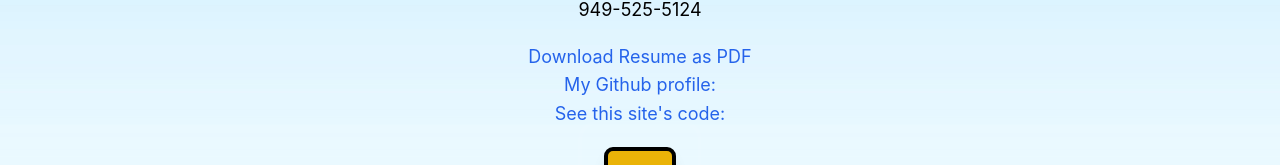
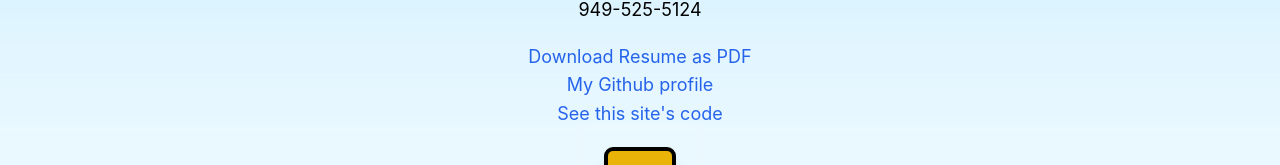
Before and after one commit to brooksRoley/zero-next, a Next.js app: page /resume in a window 1280 px wide. Shown: the part 206-371 px from the top of the page. Built offline with nearby package versions, Linux system fonts and the light colour scheme.

Commit message:
Move button and consistent punctuation.

```diff
--- a/src/components/Scoreboard.js
+++ b/src/components/Scoreboard.js
@@ -1,4 +1,5 @@
 import React from 'react';
+import Link from 'next/link';
 
 const ScoreBoard = ({ blackScore, whiteScore, blackCaptures, whiteCaptures }) => {
   return (
@@ -13,6 +14,12 @@ const ScoreBoard = ({ blackScore, whiteScore, blackCaptures, whiteCaptures }) =>
         <p>Black: {blackCaptures}</p>
         <p>White: {whiteCaptures}</p>
       </div>
+
+      <Link
+        href="/"
+      >
+        Back to home
+      </Link>
     </div>
   );
 };
--- a/src/pages/posts/first-post.js
+++ b/src/pages/posts/first-post.js
@@ -35,7 +35,7 @@ export default function FirstPost() {
       <Link
         href="/"
       >
-        Back to home
+        Back to profile page
       </Link>
     </Layout>
   );
--- a/src/pages/resume.js
+++ b/src/pages/resume.js
@@ -31,13 +31,13 @@ const Resume = () => {
           href="https://www.github.com/brooksroley/"
           className="block text-blue-600 hover:text-blue-800"
         >
-            My Github profile:
+            My Github profile
         </Link>
         <Link
           href="https://www.github.com/brooksroley/zero-next"
           className="block text-blue-600 hover:text-blue-800"
         >
-            { "See this site's code:" }
+            { "See this site's code" }
         </Link>
 
         <div className="flex justify-center mt-4"><MarioButton /></div>
```
